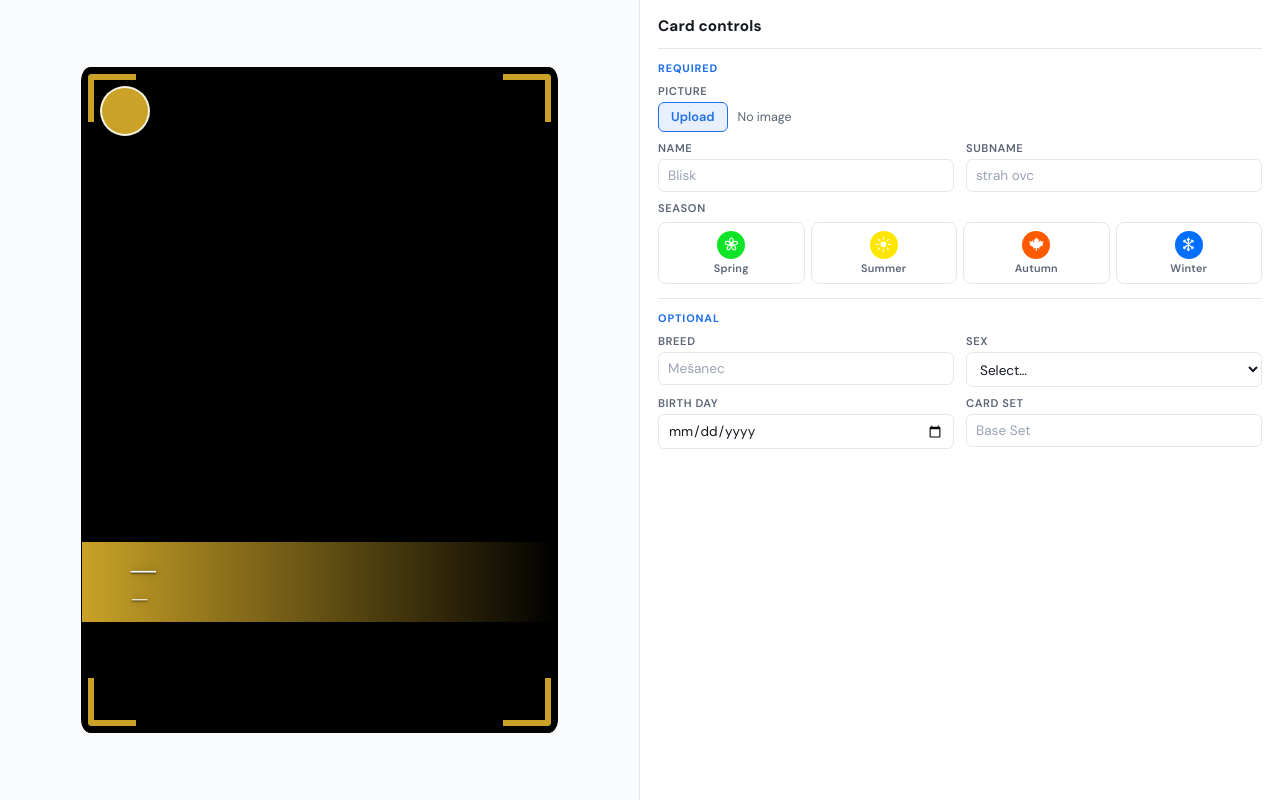
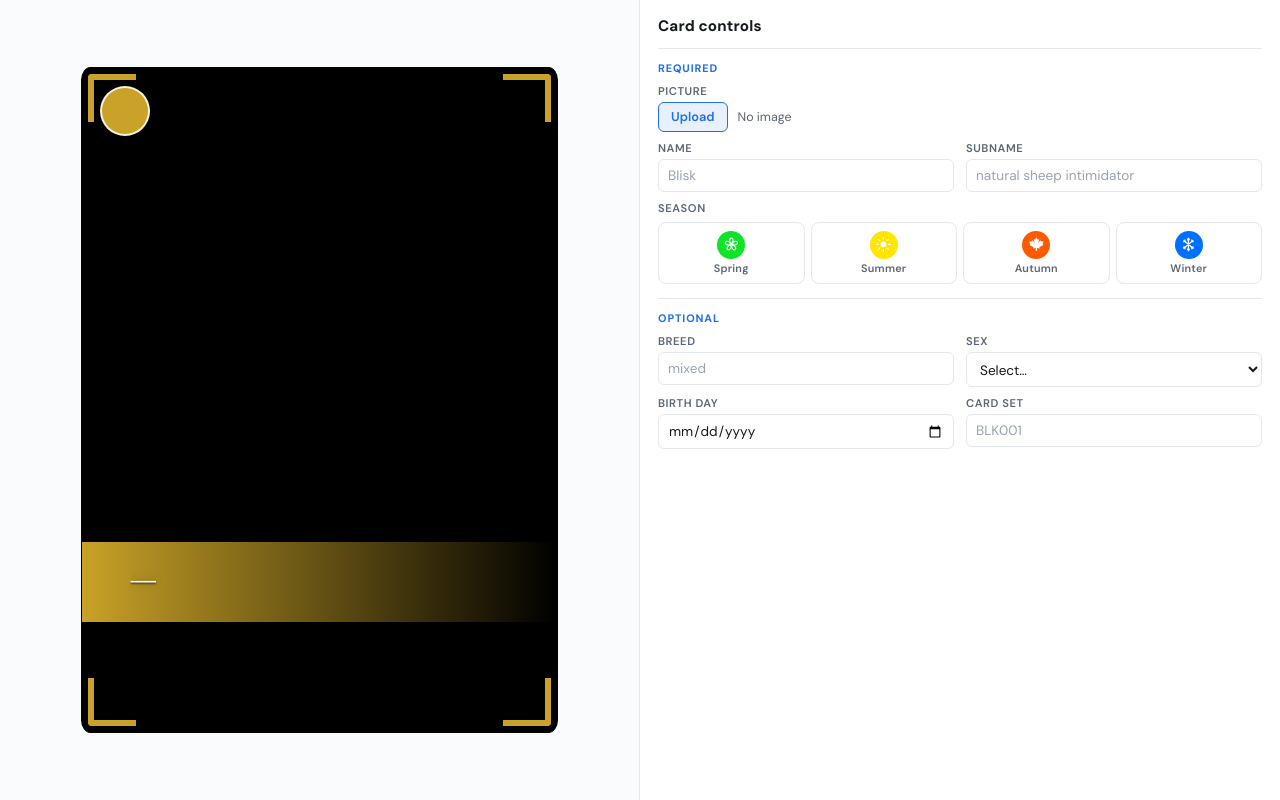
Before and after one commit to zprima/cardcreator, a React (Vite) app: page / in a window 1280 px wide. Built offline with nearby package versions, Linux system fonts and the light colour scheme.

Commit message:
defaults

```diff
--- a/src/components/Card.tsx
+++ b/src/components/Card.tsx
@@ -45,7 +45,9 @@ function Card({
         </div>
         <div className="card__description">
           <div className="card__name">{name?.trim() || '—'}</div>
-          <div className="card__subname">{subname?.trim() || '—'}</div>
+          {subname?.trim() ? (
+            <div className="card__subname">{subname.trim()}</div>
+          ) : null}
         </div>
       </div>
 
--- a/src/components/Controls.tsx
+++ b/src/components/Controls.tsx
@@ -97,7 +97,7 @@ function Controls({
                 className="controls__input"
                 value={subname}
                 onChange={(event) => onSubnameChange(event.target.value)}
-                placeholder="strah ovc"
+                placeholder="natural sheep intimidator"
                 autoComplete="off"
               />
             </label>
@@ -150,7 +150,7 @@ function Controls({
                 className="controls__input"
                 value={breed}
                 onChange={(event) => onBreedChange(event.target.value)}
-                placeholder="Mešanec"
+                placeholder="mixed"
                 autoComplete="off"
               />
             </label>
@@ -185,7 +185,7 @@ function Controls({
                 className="controls__input"
                 value={cardSet}
                 onChange={(event) => onCardSetChange(event.target.value)}
-                placeholder="Base Set"
+                placeholder="BLK001"
                 autoComplete="off"
               />
             </label>
```
